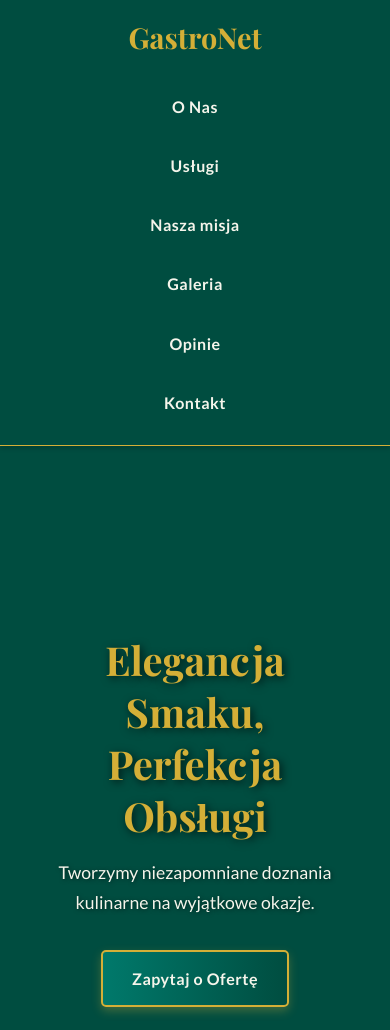
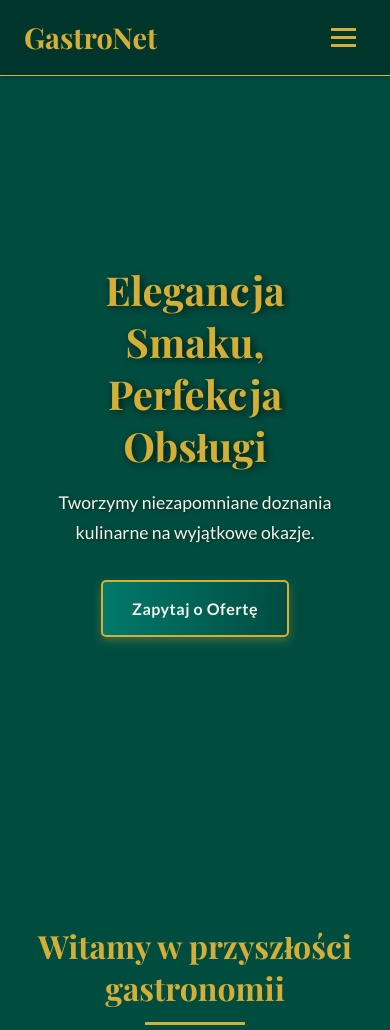
Before and after one commit to kvpe/gastronet.github.io, a plain HTML site: page index.html in a window 390 px wide. Shown: the top 1030 px of the page. Drawn offline with nearby package versions, Linux system fonts and the light colour scheme.

Commit message:
edited menu for mobiles

```diff
--- a/css/style.css
+++ b/css/style.css
@@ -569,35 +569,85 @@ footer a {
 }
 footer a:hover, footer a:focus {
     color: var(--gold);
+}.hamburger-btn {
+    display: none; /* Ukryj na dużych ekranach */
+    background: none;
+    border: none;
+    cursor: pointer;
+    padding: 10px;
+    z-index: 1010; /* Upewnij się, że jest nad innymi elementami */
 }
+
+.hamburger-btn .bar {
+    display: block;
+    width: 25px;
+    height: 3px;
+    margin: 5px auto;
+    background-color: var(--gold);
+    transition: all 0.3s ease-in-out;
+}
+
+
+/* --- Media Queries (na końcu pliku) --- */
+/* ZASTĄP CAŁĄ ISTNIEJĄCĄ REGUŁĘ @media PONIŻSZĄ */
 @media (max-width: 768px) {
-
-    header { /* DODAJEMY TEN NOWY SELEKTOR */
-        background-color: var(--emerald-green); /* Nadajemy solidne tło */
+    /* 1. Pokaż przycisk hamburgera na mobile */
+    .hamburger-btn {
+        display: block; /* Pokaż na małych ekranach */
     }
 
+    /* 2. Zmodyfikuj kontener w nagłówku, aby przycisk był po prawej */
     header .container {
-        flex-direction: column; /* Zmienia układ na pionowy */
-        gap: 15px; /* Dodaje odstęp między logo a nawigacją */
+        flex-direction: row; /* Wracamy do układu poziomego */
+        justify-content: space-between; /* Logo po lewej, hamburger po prawej */
+        align-items: center;
     }
 
+    /* 3. Schowaj nawigację poza ekran i przygotuj do animacji */
     header nav {
-        width: 100%;
+        position: fixed; /* Pozycjonowanie względem okna przeglądarki */
+        top: 0;
+        right: -100%; /* Ukryj całkowicie po prawej stronie */
+        width: 80%; /* Szerokość wysuwanego menu */
+        max-width: 300px;
+        height: 100vh; /* Wysokość na cały ekran */
+        background-color: var(--deep-graphite); /* Solidne, ciemne tło dla menu */
+        padding: 80px 20px 20px 20px;
+        transition: right 0.4s ease-in-out; /* Animacja wsuwania */
+        z-index: 1001; /* Upewnij się, że menu jest pod przyciskiem, ale nad resztą strony */
     }
 
+    /* 4. Stan "otwarty" - dodawany przez JavaScript */
+    header.nav-open nav {
+        right: 0; /* Wsuń menu na ekran */
+        box-shadow: -5px 0 15px rgba(0,0,0,0.2);
+    }
+
+    /* 5. Zmień układ linków w wysuniętym menu */
     header nav ul {
-        flex-direction: column; /* Układa linki jeden pod drugim */
-        align-items: center; /* Wyśrodkowuje je */
-        width: 100%;
+        flex-direction: column;
+        align-items: flex-start; /* Linki do lewej */
+        gap: 20px; /* Odstępy między linkami */
     }
 
     header nav ul li {
-        margin: 8px 0; /* Zmienia marginesy na pionowe */
+        margin: 0;
         width: 100%;
     }
 
     header nav ul li a {
-        display: block; /* Sprawia, że link zajmuje całą szerokość dla łatwiejszego klikania */
-        text-align: center;
+        font-size: 1.2rem; /* Większa czcionka dla łatwiejszego klikania */
+        padding: 10px 0;
+    }
+
+    /* 6. Animacja hamburgera w znak "X" (krzyżyk) */
+    header.nav-open .hamburger-btn .bar:nth-child(1) {
+        transform: translateY(8px) rotate(45deg);
+    }
+    header.nav-open .hamburger-btn .bar:nth-child(2) {
+        opacity: 0;
+    }
+    header.nav-open .hamburger-btn .bar:nth-child(3) {
+        transform: translateY(-8px) rotate(-45deg);
     }
 }
--- a/index.html
+++ b/index.html
@@ -13,6 +13,11 @@
             <div class="logo">
                 <a href="index.html">GastroNet</a>
                 </div>
+            <button id="hamburger-btn" class="hamburger-btn" aria-label="Otwórz menu" aria-expanded="false">
+            <span class="bar"></span>
+            <span class="bar"></span>
+            <span class="bar"></span>
+        </button>
             <nav>
                 <ul>
                     <li><a href="#about">O Nas</a></li>
--- a/js/script.js
+++ b/js/script.js
@@ -1,8 +1,18 @@
 document.addEventListener('DOMContentLoaded', function() {
-    // Aktualizacja roku w stopce
     const currentYearSpan = document.getElementById('currentYear');
     if (currentYearSpan) {
         currentYearSpan.textContent = new Date().getFullYear();
+    }
+    const hamburgerBtn = document.getElementById('hamburger-btn');
+    const header = document.querySelector('header');
+
+    if (hamburgerBtn && header) {
+        hamburgerBtn.addEventListener('click', function() {
+            header.classList.toggle('nav-open');
+
+            const isExpanded = header.classList.contains('nav-open');
+            hamburgerBtn.setAttribute('aria-expanded', isExpanded);
+        });
     }
 
     // Płynne przewijanie dla linków nawigacyjnych
```
